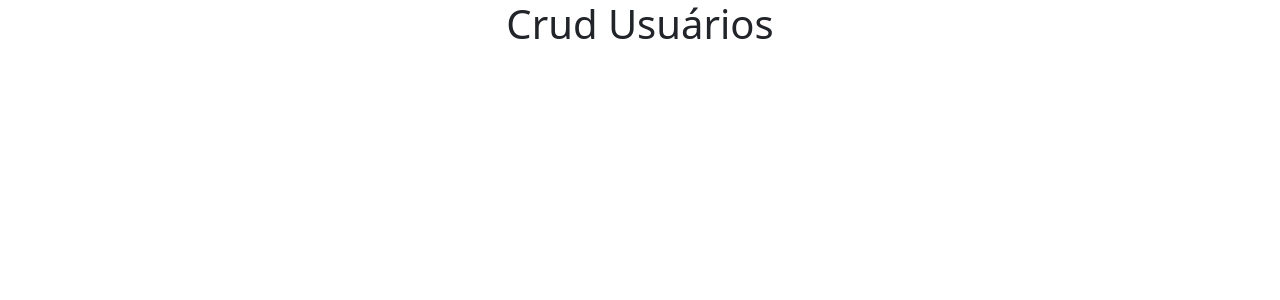
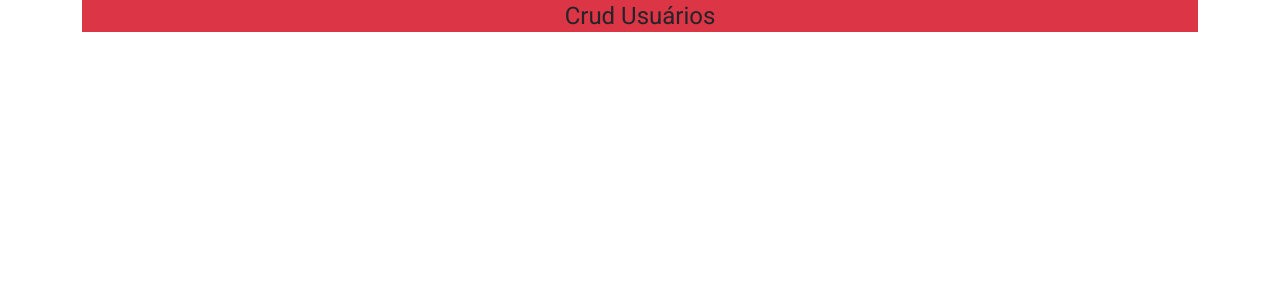
Before and after one commit to fabao1966/AngularCrudUsuaios, an Angular app: page / in a window 1280 px wide. Shown: the top 300 px of the page. Built offline with nearby package versions, Linux system fonts and the light colour scheme.

Commit message:
add angular naterial

```diff
--- a/angular.json
+++ b/angular.json
@@ -37,6 +37,7 @@
               "src/assets"
             ],
             "styles": [
+              "@angular/material/prebuilt-themes/indigo-pink.css",
               "src/styles.scss",
               "node_modules/bootstrap/dist/css/bootstrap.min.css"
             ],
@@ -98,6 +99,7 @@
               "src/assets"
             ],
             "styles": [
+              "@angular/material/prebuilt-themes/indigo-pink.css",
               "src/styles.scss"
             ],
             "scripts": []
--- a/package.json
+++ b/package.json
@@ -11,10 +11,12 @@
   "private": true,
   "dependencies": {
     "@angular/animations": "^17.3.0",
+    "@angular/cdk": "^17.3.10",
     "@angular/common": "^17.3.0",
     "@angular/compiler": "^17.3.0",
     "@angular/core": "^17.3.0",
     "@angular/forms": "^17.3.0",
+    "@angular/material": "^17.3.10",
     "@angular/platform-browser": "^17.3.0",
     "@angular/platform-browser-dynamic": "^17.3.0",
     "@angular/router": "^17.3.0",
--- a/src/app/app.component.html
+++ b/src/app/app.component.html
@@ -1,4 +1,5 @@
 <router-outlet />
 <div class="container">
-  <h1>Crud Usuários</h1>
+  <h1 class="bg-danger">Crud Usuários</h1>
+
 </div>
--- a/src/app/app.module.ts
+++ b/src/app/app.module.ts
@@ -3,6 +3,7 @@
 
 import { AppRoutingModule } from './app-routing.module';
 import { AppComponent } from './app.component';
+import { provideAnimationsAsync } from '@angular/platform-browser/animations/async';
 
 @NgModule({
   declarations: [
@@ -12,7 +13,9 @@
     BrowserModule,
     AppRoutingModule
   ],
-  providers: [],
+  providers: [
+    provideAnimationsAsync()
+  ],
   bootstrap: [AppComponent]
 })
 export class AppModule { }
--- a/src/index.html
+++ b/src/index.html
@@ -6,8 +6,10 @@
   <base href="/">
   <meta name="viewport" content="width=device-width, initial-scale=1">
   <link rel="icon" type="image/x-icon" href="favicon.ico">
+  <link href="https://fonts.googleapis.com/css2?family=Roboto:wght@300;400;500&display=swap" rel="stylesheet">
+  <link href="https://fonts.googleapis.com/icon?family=Material+Icons" rel="stylesheet">
 </head>
-<body>
+<body class="mat-typography">
   <app-root></app-root>
 </body>
 </html>
--- a/src/styles.scss
+++ b/src/styles.scss
@@ -1 +1,4 @@
 /* You can add global styles to this file, and also import other style files */
+
+html, body { height: 100%; }
+body { margin: 0; font-family: Roboto, "Helvetica Neue", sans-serif; }
```
Also changed, not shown: 1 other file (tests, documents, lock files or other folders).
